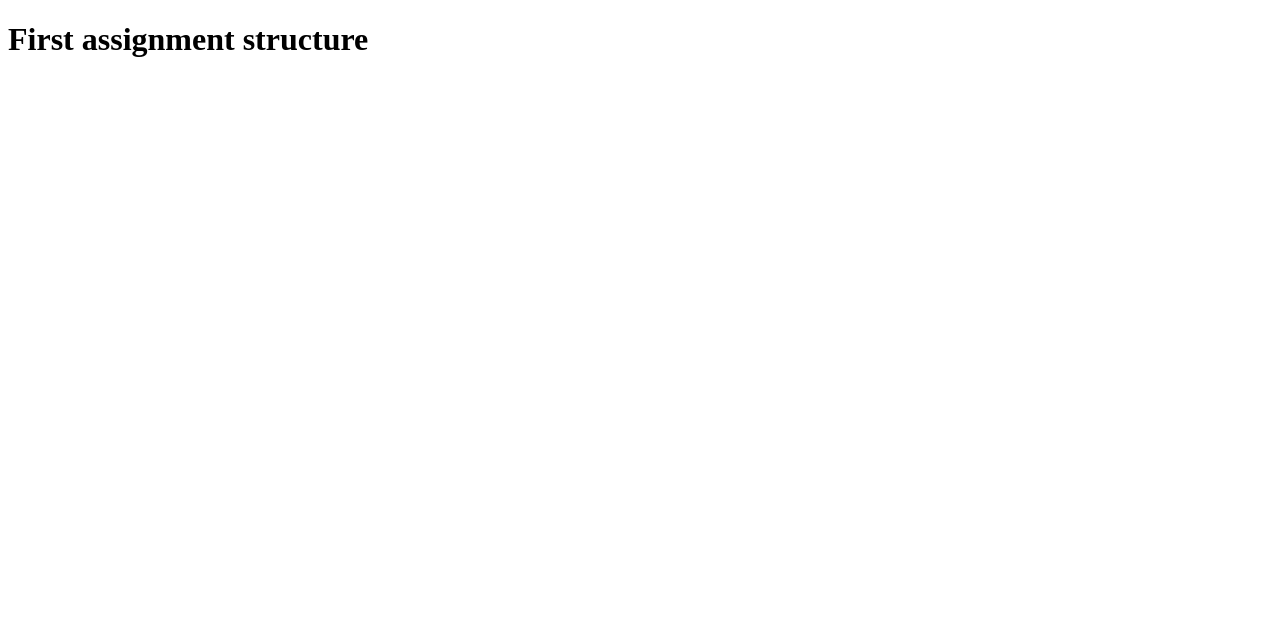
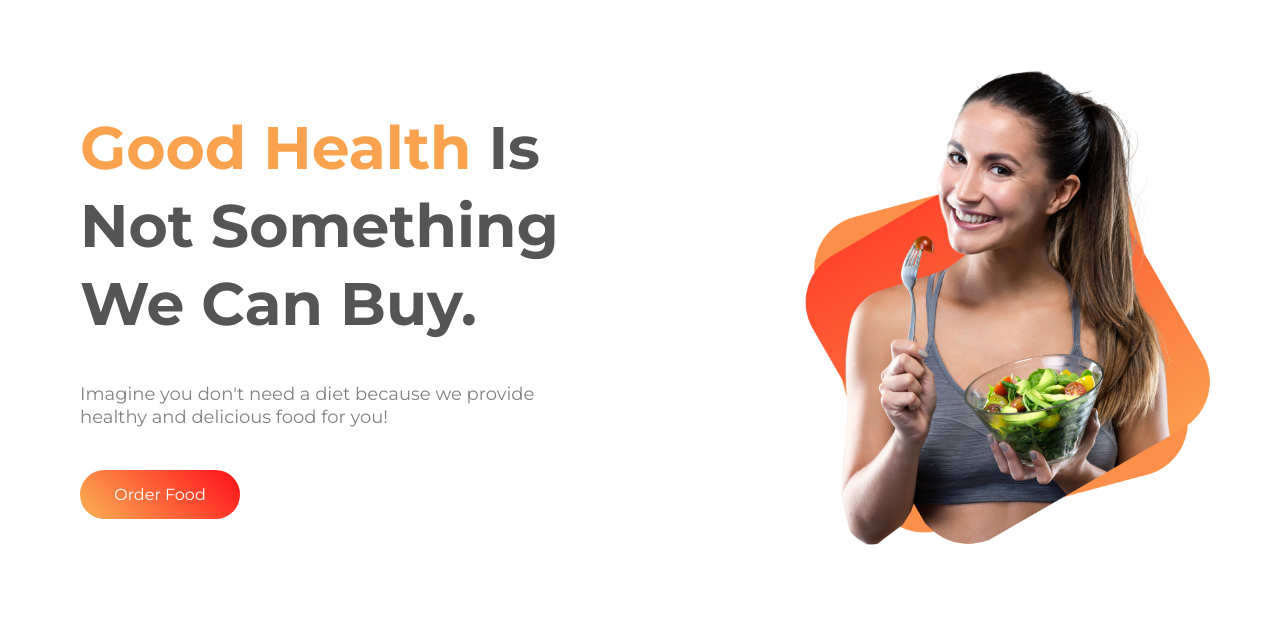
Before and after one commit to arif1205/assignmnet-1, a plain HTML site: page index.html in a window 1280 px wide. Drawn offline with Linux system fonts and the light colour scheme.

Commit message:
header section done

```diff
--- a/index.html
+++ b/index.html
@@ -4,9 +4,50 @@
 		<meta charset="UTF-8" />
 		<meta http-equiv="X-UA-Compatible" content="IE=edge" />
 		<meta name="viewport" content="width=device-width, initial-scale=1.0" />
-		<title>Document</title>
+		<title>Food Network</title>
+		<!-- google fonts  -->
+		<link rel="preconnect" href="https://fonts.googleapis.com" />
+		<link rel="preconnect" href="https://fonts.gstatic.com" crossorigin />
+		<link
+			href="https://fonts.googleapis.com/css2?family=Montserrat:ital,wght@0,300;0,400;0,500;0,700;0,900;1,300;1,400;1,700&display=swap"
+			rel="stylesheet"
+		/>
+
+		<!-- external stylesheets -->
+		<link rel="stylesheet" href="style.css" />
 	</head>
 	<body>
-		<h1>First assignment structure</h1>
+		<!-- Header section  -->
+		<header>
+			<div class="header-container">
+				<div class="row">
+					<div class="col-6 header-description">
+						<h1 class="header-title">
+							<span class="health">Good health</span> is not
+							something we can buy.
+						</h1>
+						<p class="header-sub-title">
+							Imagine you don't need a diet because we provide
+							healthy and delicious food for you!
+						</p>
+						<a
+							href="https://www.foodpanda.com.bd/"
+							class="btn"
+							target="_blank"
+						>
+							Order Food
+						</a>
+					</div>
+					<div class="col-6">
+						<div class="header-img">
+							<img
+								src="./images/female/header.png"
+								alt="header-img"
+							/>
+						</div>
+					</div>
+				</div>
+			</div>
+		</header>
 	</body>
 </html>
--- /dev/null
+++ b/style.css
@@ -0,0 +1,89 @@
+/* rules
+   1. header : should have two side. right side is image. left size one word have to diff color and button should open a external link
+   2. second section: almost same. just change the paragraph text
+   3. next section: title description should change img and border must be rounded
+   4. next section: optional(creative something)
+   5. footer: must have diff color in a word
+*/
+
+/* Common properties  */
+* {
+	margin: 0;
+	padding: 0;
+	box-sizing: border-box;
+}
+
+body {
+	font-family: "Montserrat", sans-serif;
+}
+
+header {
+	height: 100vh;
+}
+
+.row {
+	display: flex;
+	justify-content: space-between;
+	align-items: center;
+}
+
+.col-6 {
+	width: 47%;
+}
+
+.btn {
+	background: linear-gradient(45deg, #fba24f 10%, #ff1e1e 90%);
+	color: white;
+	width: 160px;
+	padding: 15px 30px;
+	text-align: center;
+	text-decoration: none;
+	border-radius: 30px;
+	margin-top: 40px;
+	display: block;
+	transition: all 0.2s;
+}
+
+.btn:hover {
+	box-shadow: 0px 68px 21px #947874;
+}
+/* Common properties end  */
+
+/* header part start  */
+.header-container {
+	padding: 60px 50px;
+}
+
+.header-description {
+	align-self: center;
+	padding-left: 30px;
+}
+
+.header-title {
+	font-size: 60px;
+	font-weight: 700;
+	line-height: 78px;
+	text-transform: capitalize;
+	color: #555;
+	margin-bottom: 40px;
+}
+
+.health {
+	color: #fba24f;
+}
+
+.header-sub-title {
+	font-size: 18px;
+	color: #828282;
+	line-height: 1.3;
+}
+
+.header-img {
+	text-align: right;
+}
+
+.header-img img {
+	/* height: 750px; */
+	max-width: 80%;
+}
+/* header part end  */
```
Also changed, not shown: images/female/about.png (renamed from images/female/Person Image.png), images/female/header.png (renamed from images/female/Group 8425.png).
